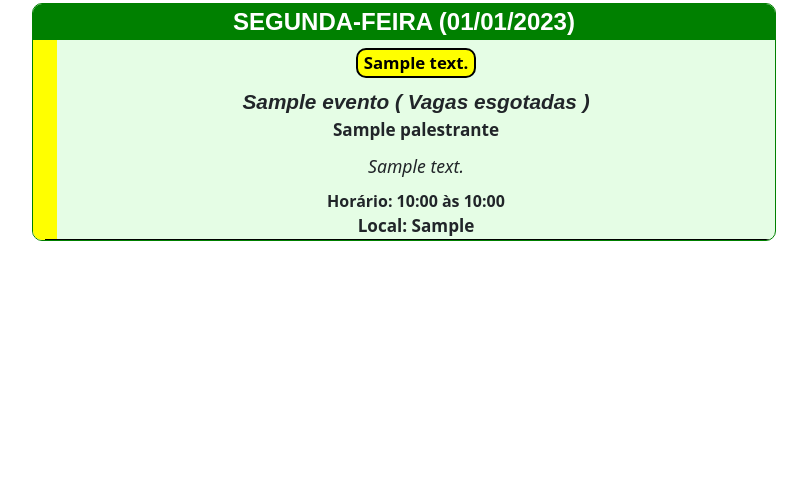
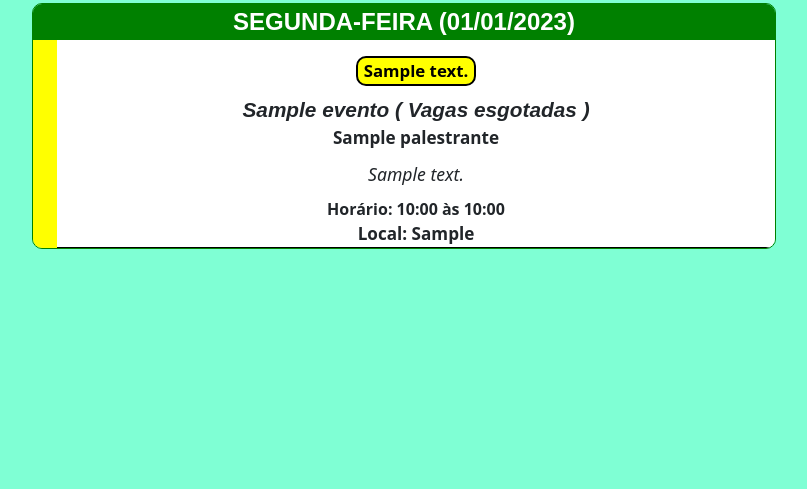
Before and after one commit to claudioroveri/XELand, a Django app: page /Programacao/ in a window 1280 px wide. Shown: the part 127-616 px from the top of the page, without its empty margins (236-1043 px from the left). Run offline with Django 4.2, Linux system fonts and the light colour scheme; tables that the repository leaves empty hold one stand-in row (values such as "Sample post").

Commit message:
Mudancas de layout

```diff
--- a/project/app/static/css/estilo.css
+++ b/project/app/static/css/estilo.css
@@ -1,3 +1,7 @@
+body {
+    background-color: aquamarine;
+}
+
 .titulo {
     background-color: green;
     color: white;
--- a/project/app/static/css/programacao.css
+++ b/project/app/static/css/programacao.css
@@ -1,3 +1,6 @@
+body {
+    background-color: aquamarine;
+}
 .caixa_prog {
     border: 1px solid green;
     border-radius: 10px;
@@ -35,8 +38,9 @@
 
 .evento {
     width: 100vw;
-    margin-top: 1vh;
     border-bottom: 1px solid black;
+    background-color: white;
+    padding-top: 2vh;
 }
 
 .titulo_evento {
--- a/project/app/templates/Programacao.html
+++ b/project/app/templates/Programacao.html
@@ -22,20 +22,20 @@
 
             {% for item in lista %}
             {% if item.tipo == "Palestra" %}
-            <div style="width:5px;background-color: blue;"> </div>
+                <div style="z-index:1;width:5px;background-color: blue;"> </div>
             {% elif item.tipo == "Abertura" %}
-            <div style="width:5px;background-color: red;"> </div>
+                <div style="z-index:1;width:5px;background-color: red;"> </div>
             {% else %}
-            <div style="width:5px;background-color: yellow;color:black"> </div>
+                <div style="z-index:1;width:5px;background-color: yellow;color:black"> </div>
             {% endif %}
             <div class="row evento">
                 <div class="col-12 text-center">
                     {% if item.tipo == "Palestra" %}
-                    <div class="tipo_evento" style="background-color: blue;"> {{item.tipo}} </div>
+                        <div class="tipo_evento" style="background-color: blue;"> {{item.tipo}} </div>
                     {% elif item.tipo == "Abertura" %}
-                    <div class="tipo_evento" style="background-color: red;"> {{item.tipo}} </div>
+                        <div class="tipo_evento" style="background-color: red;"> {{item.tipo}} </div>
                     {% else %}
-                    <div class="tipo_evento" style="background-color: yellow;color:black">{{item.tipo}} </div>
+                        <div class="tipo_evento" style="background-color: yellow;color:black">{{item.tipo}} </div>
                     {% endif %}
                 </div>
                 {% if item.vagas > 0 %}
--- a/project/app/templates/listaEvento.html
+++ b/project/app/templates/listaEvento.html
@@ -34,8 +34,8 @@
         </div>
 
         <div class="col-8 m-auto pt-3 pb-2 text-center">
-            <table class="table">
-                <thead class="thead-dark">
+            <table class="table"  style="background-color:white">
+                <thead class="thead-dark" style="background-color:gray">
                     <tr>
                         <th scope="col">Código</th>
                         <th scope="col">Título</th>
--- a/project/app/templates/listaInscrito.html
+++ b/project/app/templates/listaInscrito.html
@@ -24,9 +24,9 @@
             <div class="titulo">INSCRITOS ({{evento.titulo}})</div>
         </div>
 
-        <div class="col-8 m-auto pt-3 pb-2 text-center">
-            <table class="table">
-                <thead class="thead-dark">
+        <div class="col-8 m-auto pt-3 pb-2 text-center" >
+            <table class="table" style="background-color:white">
+                <thead class="thead-dark" style="background-color:gray">
                     <tr>
                         <th scope="col">Código</th>
                         <th scope="col">Nome</th>
--- a/project/app/templates/listaPalestrante.html
+++ b/project/app/templates/listaPalestrante.html
@@ -33,9 +33,9 @@
             </a>
         </div>
 
-        <div class="col-8 m-auto pt-3 pb-2 text-center">
-            <table class="table">
-                <thead class="thead-dark">
+        <div class="col-8 m-auto pt-3 pb-2 text-center" >
+            <table class="table" style="background-color:white">
+                <thead class="thead-dark" style="background-color:gray">
                     <tr>
                         <th scope="col">Código</th>
                         <th scope="col">Nome</th>
--- a/project/app/views.py
+++ b/project/app/views.py
@@ -144,13 +144,13 @@ def EventoDelete(request, pk):
     data.delete()
     return redirect('/Evento/')
 
-#Views de deleção de registros
+
 def PalestranteDelete(request, pk):
     data = Palestrante.objects.get(pk=pk)
     data.delete()
     return redirect('/Palestrante/')
 
-# View de edição de registros
+# Views de telas de edição
 def EventoEdit(request, pk):
     data = {}
     data['item'] = Evento.objects.get(pk=pk)
@@ -169,6 +169,7 @@ def PalestranteEdit(request, pk):
 
     return render(request, 'formPalestrante.html', data)
 
+#View de operação de edição
 def EventoUpdate(request, pk):
     data = {}
     data['db'] = Evento.objects.get(pk=pk)
```
Also changed, not shown: project/app/templates/listaLocal.html (+4 -4 lines).
